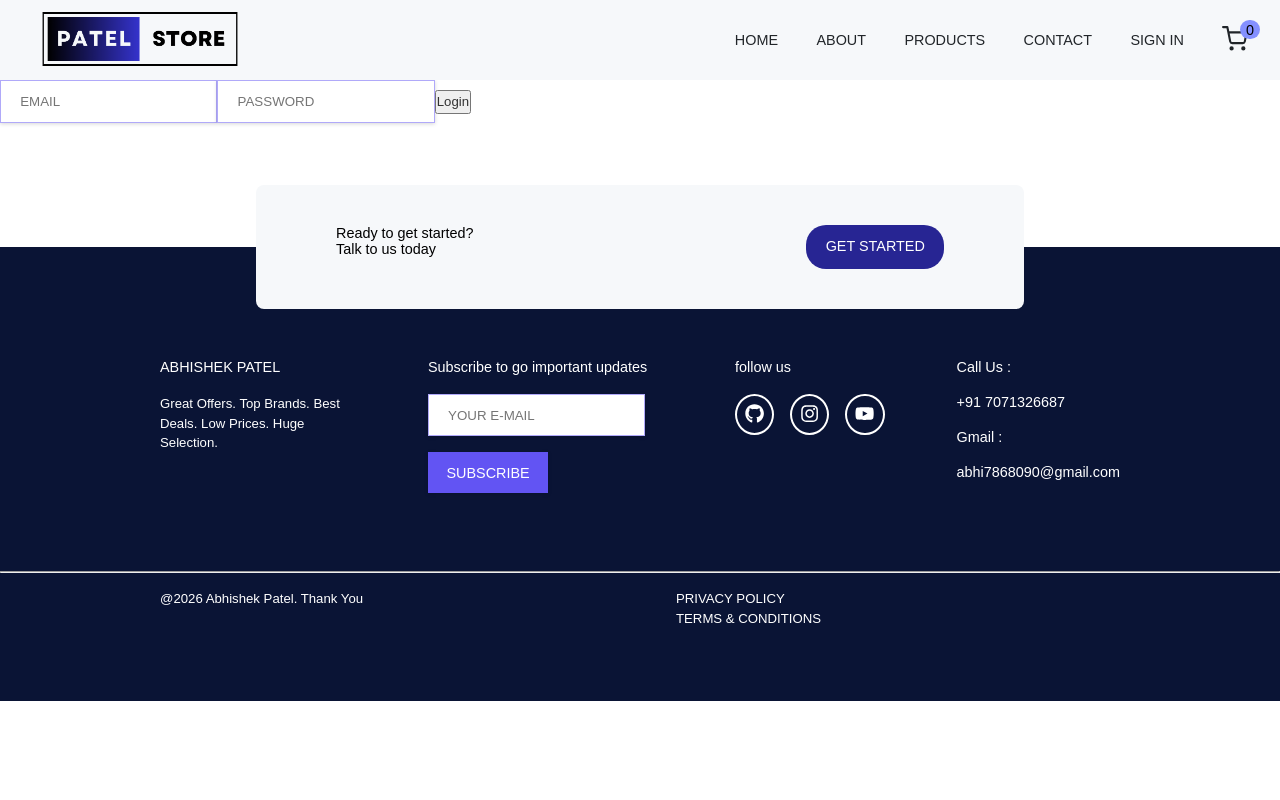
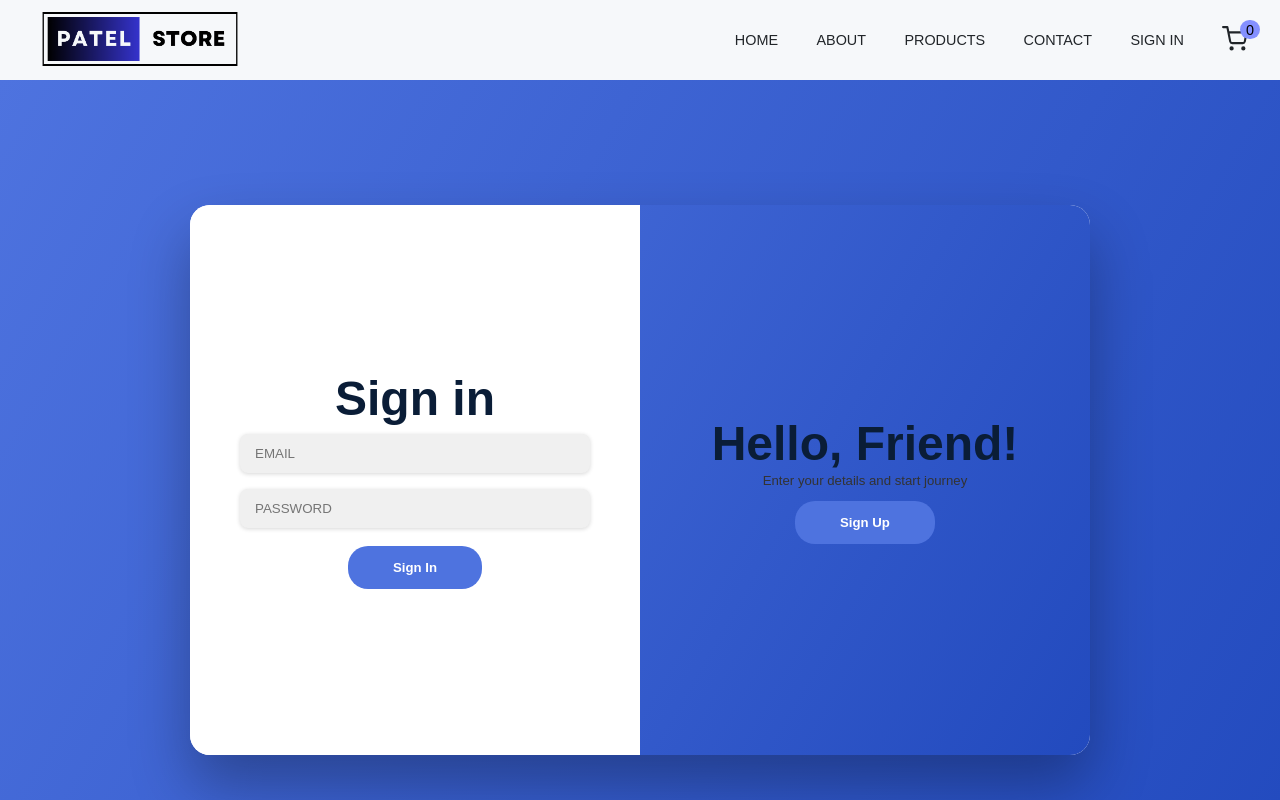
Before and after one commit to Abhishekpatel6687/electro-com, a React (Create React App) app in the folder frontend/: page /login in a window 1280 px wide. Shown: the top 800 px of the page. Built offline with nearby package versions, Linux system fonts and the light colour scheme; no server answers.

Commit message:
login register page ui

```diff
--- a/frontend/src/pages/login/Login.js
+++ b/frontend/src/pages/login/Login.js
@@ -1,32 +1,36 @@
 import { useState } from "react";
+import styled from "styled-components";
 import API from "../../services/api";
+import axios from "axios";
 import { useNavigate } from "react-router-dom";
-import axios from "axios";
 import { useAuth } from "../../context/AuthContext";
 
-function Login() {
+function AuthPage() {
+  const [isLogin, setIsLogin] = useState(true);
   const navigate = useNavigate();
   const { setUser } = useAuth();
-  const [form, setForm] = useState({
+
+  const [loginForm, setLoginForm] = useState({
     email: "",
     password: "",
   });
 
-  const handleSubmit = async (e) => {
+  const [registerForm, setRegisterForm] = useState({
+    username: "",
+    email: "",
+    password: "",
+  });
+
+  const handleLogin = async (e) => {
     e.preventDefault();
+    try {
+      const res = await API.post("/auth/login", loginForm);
 
-    try {
-      const res = await API.post("/auth/login", form);
-      alert(res.data.message);
-      // navigate("/dashboard");
-        // const userRes = await axios.get("/auth/me");
-//         const userRes = await axios.get("/auth/me", {
-//   withCredentials: true,
-// });
       const userRes = await axios.get(
         "http://localhost:8080/api/auth/me",
         { withCredentials: true }
       );
+
       setUser(userRes.data.user);
 
       if (userRes.data.user.role === "superadmin") {
@@ -39,28 +43,222 @@ const userRes = await axios.get(
     }
   };
 
+  const handleRegister = async (e) => {
+    e.preventDefault();
+    try {
+      await API.post("/auth/register", registerForm);
+      alert("Registered Successfully");
+      setIsLogin(true);
+    } catch (err) {
+      alert(err.response?.data?.message);
+    }
+  };
+
   return (
-    <form onSubmit={handleSubmit}>
-      {/* <h2>Login</h2> */}
+    <Wrapper>
+      <div className={`container ${isLogin ? "" : "right-panel-active"}`}>
 
+        {/* SIGN UP */}
+        <div className="form-container sign-up-container">
+          <form onSubmit={handleRegister}>
+            <h1>Create Account</h1>
+            <input
+              placeholder="Name"
+              onChange={(e) =>
+                setRegisterForm({ ...registerForm, username: e.target.value })
+              }
+            />
             <input
               placeholder="Email"
               onChange={(e) =>
-          setForm({ ...form, email: e.target.value })
+                setRegisterForm({ ...registerForm, email: e.target.value })
               }
             />
-
             <input
               type="password"
               placeholder="Password"
               onChange={(e) =>
-          setForm({ ...form, password: e.target.value })
+                setRegisterForm({ ...registerForm, password: e.target.value })
               }
             />
+            <button type="submit">Sign Up</button>
+          </form>
+        </div>
 
-      <button type="submit">Login</button>
+        {/* LOGIN */}
+        <div className="form-container sign-in-container">
+          <form onSubmit={handleLogin}>
+            <h1>Sign in</h1>
+            <input
+              placeholder="Email"
+              onChange={(e) =>
+                setLoginForm({ ...loginForm, email: e.target.value })
+              }
+            />
+            <input
+              type="password"
+              placeholder="Password"
+              onChange={(e) =>
+                setLoginForm({ ...loginForm, password: e.target.value })
+              }
+            />
+            <button type="submit">Sign In</button>
           </form>
+        </div>
+
+        {/* OVERLAY */}
+        <div className="overlay-container">
+          <div className="overlay">
+            <div className="overlay-panel overlay-left">
+              <h1>Welcome Back!</h1>
+              <p>To keep connected please login</p>
+              <button onClick={() => setIsLogin(true)}>
+                Sign In
+              </button>
+            </div>
+            <div className="overlay-panel overlay-right">
+              <h1>Hello, Friend!</h1>
+              <p>Enter your details and start journey</p>
+              <button onClick={() => setIsLogin(false)}>
+                Sign Up
+              </button>
+            </div>
+          </div>
+        </div>
+
+      </div>
+    </Wrapper>
   );
 }
 
-export default Login;
+export default AuthPage;
+const Wrapper = styled.div`
+  height: 100vh;
+  background: linear-gradient(120deg, #4e73df, #224abe);
+  display: flex;
+  justify-content: center;
+  align-items: center;
+
+  .container {
+    background: #fff;
+    border-radius: 20px;
+    position: relative;
+    overflow: hidden;
+    width: 900px;
+    max-width: 100%;
+    min-height: 550px;
+    box-shadow: 0 30px 60px rgba(0, 0, 0, 0.3);
+  }
+
+  .form-container {
+    position: absolute;
+    top: 0;
+    height: 100%;
+    width: 50%;
+    transition: all 0.6s ease-in-out;
+  }
+
+  .sign-in-container {
+    left: 0;
+    z-index: 2;
+  }
+
+  .sign-up-container {
+    left: 0;
+    opacity: 0;
+    z-index: 1;
+  }
+
+  .container.right-panel-active .sign-in-container {
+    transform: translateX(100%);
+  }
+
+  .container.right-panel-active .sign-up-container {
+    transform: translateX(100%);
+    opacity: 1;
+    z-index: 5;
+  }
+
+  form {
+    background: #ffffff;
+    display: flex;
+    flex-direction: column;
+    padding: 0 50px;
+    justify-content: center;
+    align-items: center;
+    height: 100%;
+    text-align: center;
+  }
+
+  input {
+    background: #f0f0f0;
+    border: none;
+    padding: 12px 15px;
+    margin: 8px 0;
+    width: 100%;
+    border-radius: 8px;
+  }
+
+  button {
+    border-radius: 20px;
+    border: none;
+    padding: 12px 45px;
+    background: #4e73df;
+    color: #fff;
+    font-weight: bold;
+    cursor: pointer;
+    margin-top: 10px;
+  }
+
+  .overlay-container {
+    position: absolute;
+    top: 0;
+    left: 50%;
+    width: 50%;
+    height: 100%;
+    overflow: hidden;
+    transition: transform 0.6s ease-in-out;
+    z-index: 100;
+  }
+
+  .container.right-panel-active .overlay-container {
+    transform: translateX(-100%);
+  }
+
+  .overlay {
+    background: linear-gradient(120deg, #4e73df, #224abe);
+    color: #fff;
+    position: relative;
+    left: -100%;
+    height: 100%;
+    width: 200%;
+    transform: translateX(0);
+    transition: transform 0.6s ease-in-out;
+  }
+
+  .container.right-panel-active .overlay {
+    transform: translateX(50%);
+  }
+
+  .overlay-panel {
+    position: absolute;
+    display: flex;
+    flex-direction: column;
+    align-items: center;
+    justify-content: center;
+    padding: 0 40px;
+    text-align: center;
+    top: 0;
+    height: 100%;
+    width: 50%;
+  }
+
+  .overlay-left {
+    transform: translateX(-20%);
+  }
+
+  .overlay-right {
+    right: 0;
+    transform: translateX(0);
+  }
+`;
```
Lines whose indentation alone changed are shown as unchanged.
